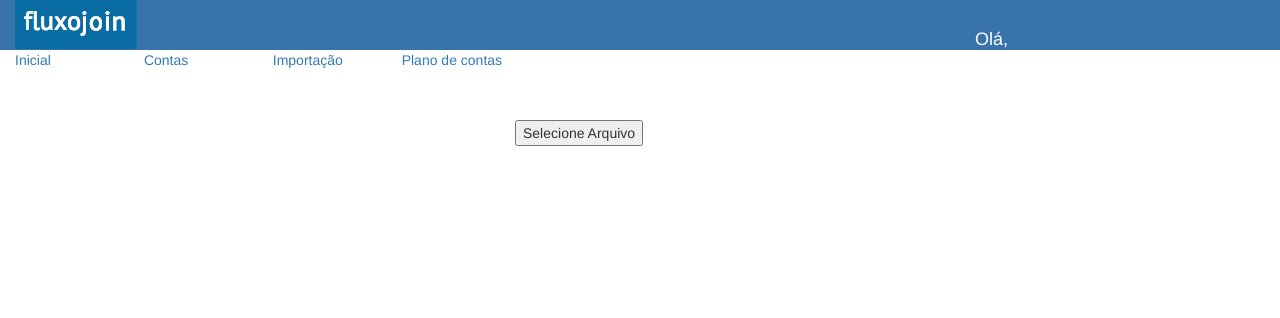
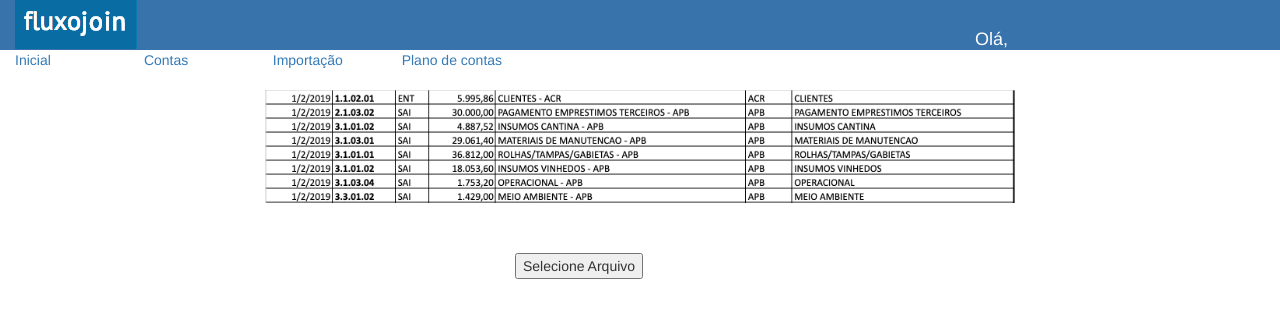
Before and after one commit to GustavoMSevero/Custojoin, a plain HTML site: page index.html at #/importacao in a window 1280 px wide. Drawn offline with nearby package versions, Linux system fonts and the light colour scheme.

Commit message:
Added image to the view.

```diff
--- a/views/importacao.html
+++ b/views/importacao.html
@@ -16,6 +16,10 @@
 
 	<div ng-include="'views/links.html'"></div>
 
+	<div id="tela_xlsx">
+		<img src="imgs/tela_xlsx.png" width="750" height=""><br>
+	</div>
+
 	<div class="arquivo" ng-controller="importacaoCtrl">
         <button type="button" ng-click="uploadExcel()">
               Selecione Arquivo</button>
```
